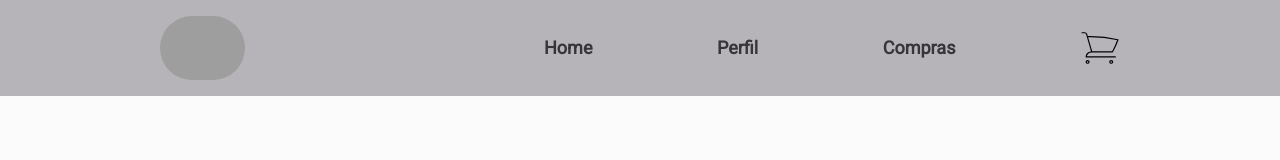
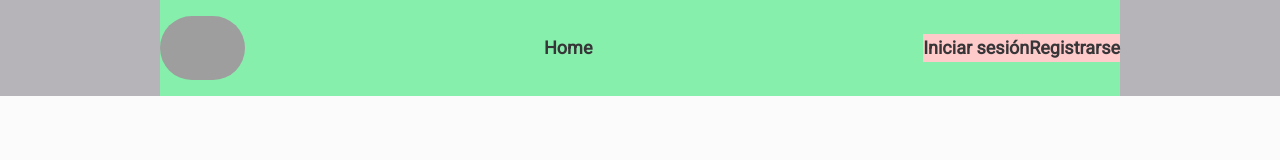
Before and after one commit to B9inzon/Think-Tech, a Next.js app in the folder front/: page / in a window 1280 px wide. Shown: the top 160 px of the page. Built offline with nearby package versions, Linux system fonts and the light colour scheme; no server answers; grey boxes are pictures that could not be loaded.

Commit message:
Some changes

```diff
--- /dev/null
+++ b/front/src/Interfaces/IUserSession.ts
@@ -0,0 +1,13 @@
+
+export interface IUserSession{
+    token: string,
+    user:{
+        address: string,
+        email: string,
+        id:  number,
+        name: string,
+        phone: string,
+        role: string
+        orders:[]
+    }
+}
--- a/front/src/components/LoginForm/LoginForm.tsx
+++ b/front/src/components/LoginForm/LoginForm.tsx
@@ -3,8 +3,8 @@
 import React, { useEffect, useState } from "react";
 import validateLogin from "@/helpers/validateLogin";
 import { ILoginErrorState, ILoginFormState } from "@/Interfaces/ILogin";
+import { useRouter } from "next/navigation";
 import { loginUser } from "@/helpers/Register.helper";
-import { useRouter } from "next/navigation";
 
 const LoginForm: React.FC = () => {
 
--- a/front/src/components/Navbar/Navbar.tsx
+++ b/front/src/components/Navbar/Navbar.tsx
@@ -1,10 +1,27 @@
+"use client";
+
+import { IUserSession } from "@/Interfaces/IUserSession";
 import Link from "next/link";
-import React from "react";
+import { usePathname } from "next/navigation";
+import React, { useEffect, useState } from "react";
 
 const Navbar = () => {
+
+  const pathName = usePathname();
+  const [userData, setUserData] = useState<IUserSession>();
+
+  useEffect(() => {
+    if (typeof window !== "undefined" && window.localStorage) {
+      const storedData = JSON.parse(localStorage.getItem("userSession")!);
+      setUserData(storedData);
+    }
+  }, [pathName]);
+
+  console.log(userData);
+
   return (
     <div className="w-screen text-lg flex items-center justify-center bg-[#b6b3b9]">
-      <nav className="flex flex-row items-center justify-between w-9/12 h-24">
+      <nav className="flex flex-row items-center justify-between w-9/12 h-24 bg-green-300">
         <div>
           <Link href="/">
             <img
@@ -21,23 +38,48 @@ const Navbar = () => {
           >
             Home
           </Link>
-          <Link
-            className="hover:text-[#e9e8ea] hover:scale-[1.2] transition duration-500 ease-in-out"
-            href="/dashboard"
-          >
-            Perfil
-          </Link>
+
+          {userData?.user.email?(
           <Link
             className="hover:text-[#e9e8ea] hover:scale-[1.2] transition duration-500 ease-in-out"
             href="/dashboard/purchases"
           >
             Compras
           </Link>
+
+          ):(
+            null
+          )
+        }
+
+          {userData?.user.email ? (
+            <div className="flex flex-row bg bg-red-200 gap-10">
               <Link
+                //!Perfil
+                className="hover:text-[#e9e8ea] hover:scale-[1.2] transition duration-500 ease-in-out"
+                href="/dashboard"
+              >
+                <svg
+                  xmlns="http://www.w3.org/2000/svg"
+                  width="48"
+                  height="48"
+                  viewBox="0 0 48 48"
+                  fill="none"
+                >
+                  <path
+                    d="M31.5 9C31.5 10.9891 30.7098 12.8968 29.3033 14.3033C27.8967 15.7098 25.9891 16.5 24 16.5C22.0108 16.5 20.1032 15.7098 18.6967 14.3033C17.2901 12.8968 16.5 10.9891 16.5 9C16.5 7.01088 17.2901 5.10322 18.6967 3.6967C20.1032 2.29018 22.0108 1.5 24 1.5C25.9891 1.5 27.8967 2.29018 29.3033 3.6967C30.7098 5.10322 31.5 7.01088 31.5 9ZM9.00195 37.236C9.06622 33.3007 10.6746 29.5483 13.4803 26.7881C16.286 24.0279 20.0641 22.4809 24 22.4809C27.9358 22.4809 31.7139 24.0279 34.5196 26.7881C37.3253 29.5483 38.9337 33.3007 38.998 37.236C34.2927 39.3935 29.1762 40.507 24 40.5C18.648 40.5 13.568 39.332 9.00195 37.236Z"
+                    stroke="#64947C"
+                    stroke-width="1.5"
+                    stroke-linecap="round"
+                    stroke-linejoin="round"
+                  />
+                </svg>
+              </Link>
+              <Link
+                //!Cart
                 className="hover:text-[#e9e8ea] hover:scale-[1.2] transition duration-500 ease-in-out flex gap-2 flex-row"
                 href="/cart"
               >
-
                 <svg
                   xmlns="http://www.w3.org/2000/svg"
                   width="40"
@@ -55,6 +97,25 @@ const Navbar = () => {
                 </svg>
               </Link>
             </div>
+          ) : (
+            //!Login
+            <div className="flex flex-row bg bg-red-200">
+              <Link
+                className="hover:text-[#e9e8ea] hover:scale-[1.2] transition duration-500 ease-in-out"
+                href="/login"
+              >
+                Iniciar sesión
+              </Link>
+              <Link
+                //!Register
+                className="hover:text-[#e9e8ea] hover:scale-[1.2] transition duration-500 ease-in-out flex gap-2 flex-row"
+                href="/register"
+              >
+               Registrarse
+              </Link>
+            </div>
+          )}
+        </div>
       </nav>
     </div>
   );
--- a/front/src/components/RegisterForm/RegisterForm.tsx
+++ b/front/src/components/RegisterForm/RegisterForm.tsx
@@ -3,8 +3,8 @@
 import React, { useEffect, useState } from "react";
 import { IRegisterErrorState, IRegisterFormState } from "@/Interfaces/IRegister";
 import validateRegister from "@/helpers/validateRegister";
+import { useRouter } from "next/navigation";
 import { registerUser } from "@/helpers/Register.helper";
-import { useRouter } from "next/navigation";
 
 const RegisterForm: React.FC = () => {
   const router = useRouter();
--- a/front/src/helpers/productsDB.helper.ts
+++ b/front/src/helpers/productsDB.helper.ts
@@ -9,8 +9,12 @@ export async function getProductsFromDb(): Promise<IProduct[]> {
     });
     const products: IProduct[] = await res.json();
     return products;
-  } catch (error: any) {
-    throw new Error(error);
+  } catch (error: unknown) {
+    if (error instanceof Error) {
+      throw new Error(error.message);
+    } else {
+      throw new Error("Se produjo un error desconocido");
+    }
   }
 }
 
@@ -21,7 +25,11 @@ export async function getProductById(id: string): Promise<IProduct> {
     if (!foundProduct) throw new Error ('Producto no encontrado');
     return  foundProduct;
 
-  } catch (error: any) {
-    throw new Error(error);
+  } catch (error: unknown) {
+    if (error instanceof Error) {
+      throw new Error(error.message);
+    } else {
+      throw new Error("Se produjo un error desconocido");
+    }
   }
 }
--- a/front/src/views/ProfileView/ProfileView.tsx
+++ b/front/src/views/ProfileView/ProfileView.tsx
@@ -1,8 +1,22 @@
+"use client";
+import { useRouter } from "next/navigation";
 import React from "react";
 
 const ProfileView = () => {
+  const router = useRouter();
 
+  const handleOnClick = () => {
 
+    if(
+      window.confirm(
+        `¿Desea cerrar sesión?`
+      )
+    ){
+    localStorage.removeItem("userSession");
+    alert("Ha cerrado sesión correctamente")
+    router.push("/");
+  }
+  };
 
   return (
     <div className=" w-screen h-full flex flex-col justify-start items-center p-2  text-[#363537]">
@@ -25,7 +39,7 @@ const ProfileView = () => {
             </p>
           </div>
         </div>
-        <button className="h-8 border w-60 rounded-xl hover:bg-red-100 hover: transition duration-500 ease-in-out">
+        <button className="h-8 border w-60 rounded-xl hover:bg-red-100 hover: transition duration-500 ease-in-out" onClick={handleOnClick}>
           Cerrar sesión
         </button>
       </div>
```
Also changed, not shown: front/src/Interfaces/ILogin.ts (renamed from front/src/Interfaces/ILogin.tsx), front/src/Interfaces/IRegister.ts (renamed from front/src/Interfaces/IRegister.tsx), front/src/helpers/Register.helper.ts (renamed from front/src/helpers/Register.helper.tsx). Lines whose indentation alone changed are shown as unchanged.
